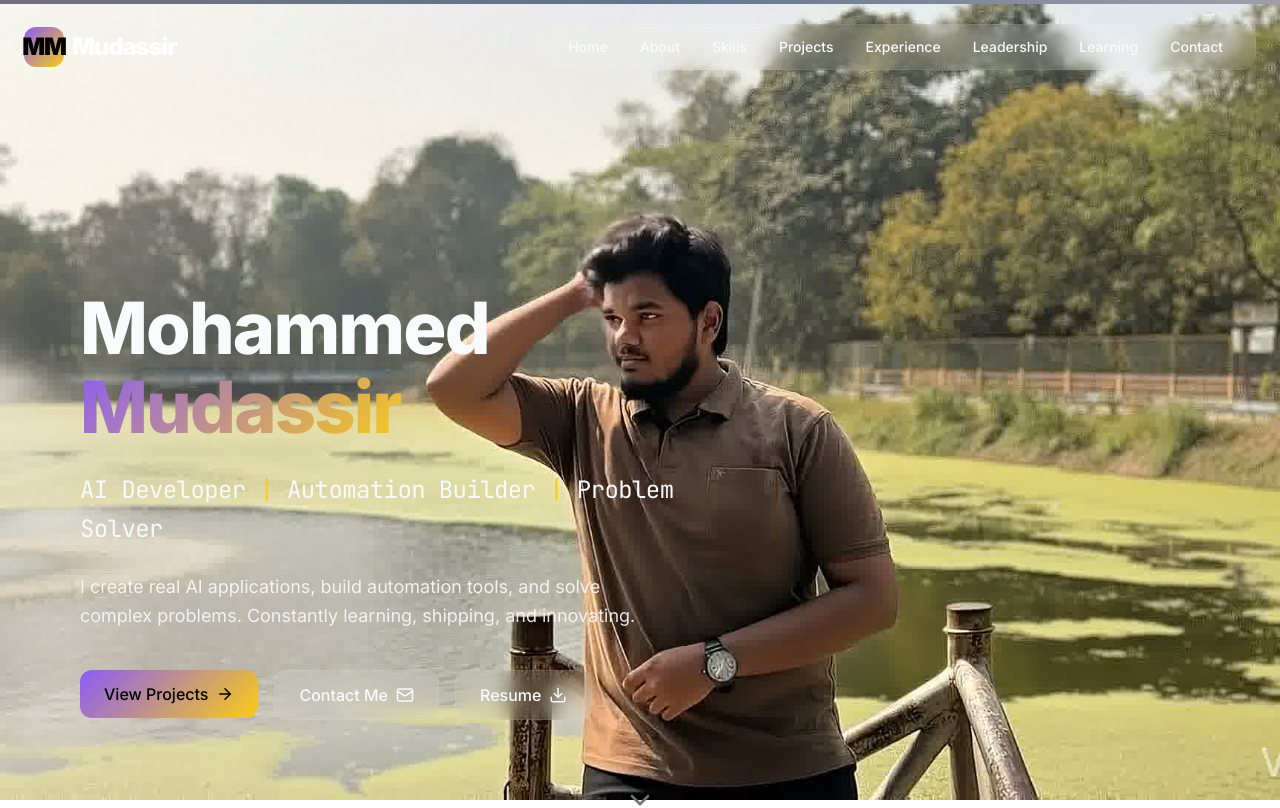
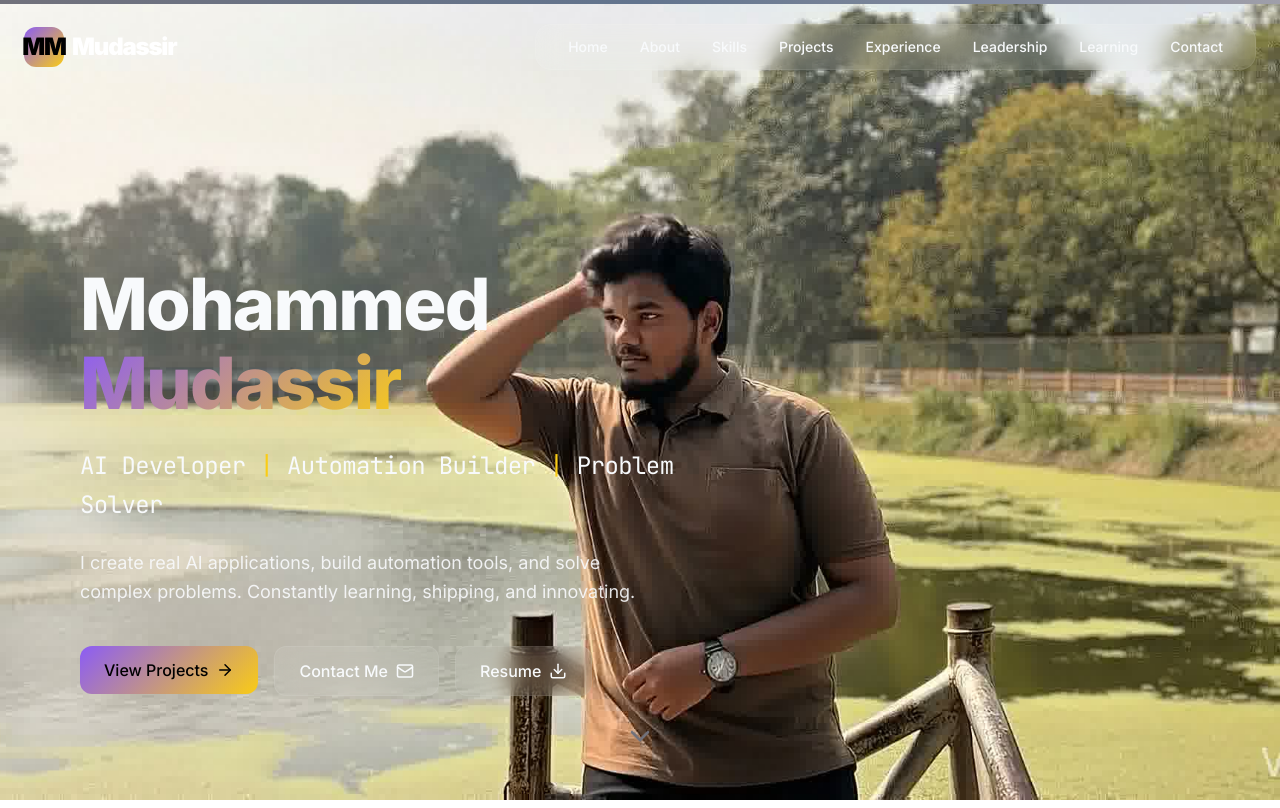
Before and after one commit to mudassir-16/myportfolio, a Next.js app: page / in a window 1280 px wide. Shown: the top 808 px of the page. Built offline with nearby package versions, Linux system fonts and the light colour scheme.

Commit message:
feat: complete responsiveness sweep across all sections and refine navbar

```diff
--- a/src/app/page.tsx
+++ b/src/app/page.tsx
@@ -28,7 +28,7 @@ export default function Home() {
         className="fixed top-0 left-0 right-0 h-1 bg-linear-to-r from-zinc-500 via-slate-500 to-zinc-400 transform origin-left z-50 shadow-none"
         style={{ scaleX }}
       />
-      <div className="flex flex-col gap-24 md:gap-32 w-full overflow-hidden pb-24 top-16 relative">
+      <div className="flex flex-col gap-24 md:gap-32 w-full overflow-hidden pb-24">
         <Hero />
         <About />
         <Skills />
--- a/src/components/Navbar.tsx
+++ b/src/components/Navbar.tsx
@@ -31,7 +31,7 @@ export function Navbar() {
     const toggleMenu = () => setIsOpen(!isOpen);
 
     return (
-        <nav className={`fixed top-0 left-0 right-0 z-[100] transition-all duration-300 ${scrolled || isOpen ? 'py-4' : 'py-6'}`}>
+        <nav className={`fixed top-0 left-0 right-0 z-[100] transition-all duration-300 ${scrolled || isOpen ? 'py-4 bg-black/50 backdrop-blur-xl border-b border-white/5' : 'py-6'}`}>
             <div className="max-w-7xl mx-auto px-6 flex justify-between items-center transition-all duration-300 relative z-[101]">
                 {/* Logo */}
                 <Link href="#" className="text-2xl font-black tracking-tighter text-white group flex items-center gap-2">
--- a/src/components/sections/about.tsx
+++ b/src/components/sections/about.tsx
@@ -37,7 +37,7 @@ export function About() {
                         </p>
                     </div>
 
-                    <div className="grid grid-cols-2 gap-6 pt-4">
+                    <div className="grid grid-cols-1 sm:grid-cols-2 gap-6 pt-4">
                         <div className="glass p-6 rounded-3xl border border-[rgba(255,255,255,0.08)] hover:border-[var(--color-secondary)] transition-colors">
                             <h4 className="text-[var(--color-headings)] font-bold text-lg mb-2">Hackathons</h4>
                             <p className="text-sm text-[var(--color-headings)] opacity-80">I regularly compete to challenge my skills and build MVPs under pressure.</p>
--- a/src/components/sections/contact.tsx
+++ b/src/components/sections/contact.tsx
@@ -24,7 +24,7 @@ export function Contact() {
                     whileInView={{ opacity: 1, y: 0 }}
                     viewport={{ once: true }}
                     transition={{ duration: 0.8 }}
-                    className="glass p-12 rounded-[3.5rem] border border-white/5 relative shadow-2xl space-y-8"
+                    className="glass p-6 sm:p-12 rounded-3xl sm:rounded-[3.5rem] border border-white/5 relative shadow-2xl space-y-8"
                 >
                     <div className="grid grid-cols-1 md:grid-cols-2 gap-8">
                         <a href="mailto:mohammadmudassir1604@gmail.com" className="group p-6 glass rounded-3xl border border-[rgba(255,255,255,0.08)] flex flex-col items-center gap-4 hover:bg-[var(--color-section-bg)] transition-all text-[var(--color-foreground)] hover:text-[var(--color-primary)]">
--- a/src/components/sections/hero.tsx
+++ b/src/components/sections/hero.tsx
@@ -6,7 +6,7 @@ import Link from 'next/link';
 
 export function Hero() {
     return (
-        <section className="min-h-screen flex flex-col justify-center relative overflow-hidden px-6 lg:px-20 pt-20">
+        <section className="min-h-screen flex flex-col justify-center relative overflow-hidden px-6 lg:px-20 pt-32 sm:pt-40">
 
             {/* Background reserved for ScrollBackground */}
 
--- a/src/components/sections/leadership.tsx
+++ b/src/components/sections/leadership.tsx
@@ -52,7 +52,7 @@ export function Leadership() {
                                 whileInView={{ opacity: 1, y: 0 }}
                                 viewport={{ once: true, margin: "-100px" }}
                                 transition={{ duration: 0.6, delay: idx * 0.1 }}
-                                className="glass rounded-3xl p-8 hover:border-[var(--color-secondary)] transition-all group relative overflow-hidden"
+                                className="glass rounded-3xl p-6 sm:p-8 hover:border-[var(--color-secondary)] transition-all group relative overflow-hidden"
                             >
                                 <div className="flex items-start gap-6 relative z-10">
                                     <div className="w-16 h-16 bg-[var(--color-section-bg)] rounded-2xl flex items-center justify-center text-[var(--color-secondary)] group-hover:scale-110 group-hover:shadow-[0_0_20px_rgba(139,92,246,0.3)] transition-all shrink-0">
--- a/src/components/sections/learning.tsx
+++ b/src/components/sections/learning.tsx
@@ -36,7 +36,7 @@ export function Learning() {
                     {/* Decorative sphere */}
                     <div className="absolute inset-0 bg-linear-to-tr from-zinc-600/20 to-slate-600/30 rounded-full blur-[100px] w-full h-full" />
 
-                    <div className="relative z-10 p-8 glass rounded-[3rem] border border-[rgba(255,255,255,0.08)] w-full max-w-md aspect-square flex flex-col items-center justify-center text-center space-y-6">
+                    <div className="relative z-10 p-6 sm:p-8 glass rounded-3xl sm:rounded-[3rem] border border-[rgba(255,255,255,0.08)] w-full max-w-md aspect-square flex flex-col items-center justify-center text-center space-y-6">
                         <div className="p-4 bg-[var(--color-section-bg)] rounded-full">
                             <BookOpen size={48} className="text-secondary" />
                         </div>
--- a/src/components/sections/projects.tsx
+++ b/src/components/sections/projects.tsx
@@ -60,7 +60,7 @@ export function Projects() {
                             whileInView={{ opacity: 1, y: 0 }}
                             viewport={{ once: true, margin: "-100px" }}
                             transition={{ duration: 0.6, delay: idx * 0.1 }}
-                            className="glass rounded-3xl p-8 hover:border-[var(--color-secondary)] transition-all group flex flex-col h-full overflow-hidden relative"
+                            className="glass rounded-3xl p-6 sm:p-8 hover:border-[var(--color-secondary)] transition-all group flex flex-col h-full overflow-hidden relative"
                         >
                             {/* Background gradient blur */}
                             <div className={`absolute top-0 right-0 w-64 h-64 bg-linear-to-br ${project.color} rounded-full blur-[100px] opacity-20 group-hover:opacity-40 transition-opacity -z-10`} />
```
